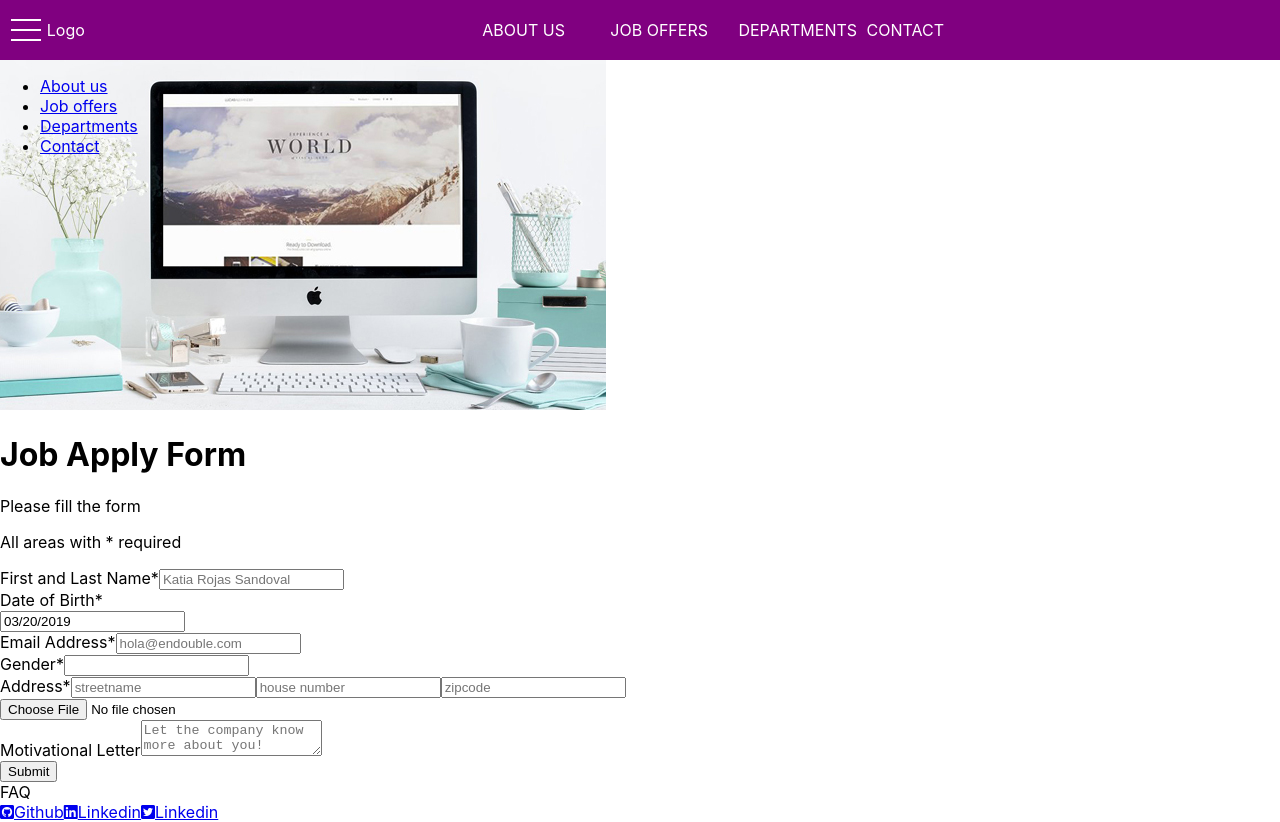
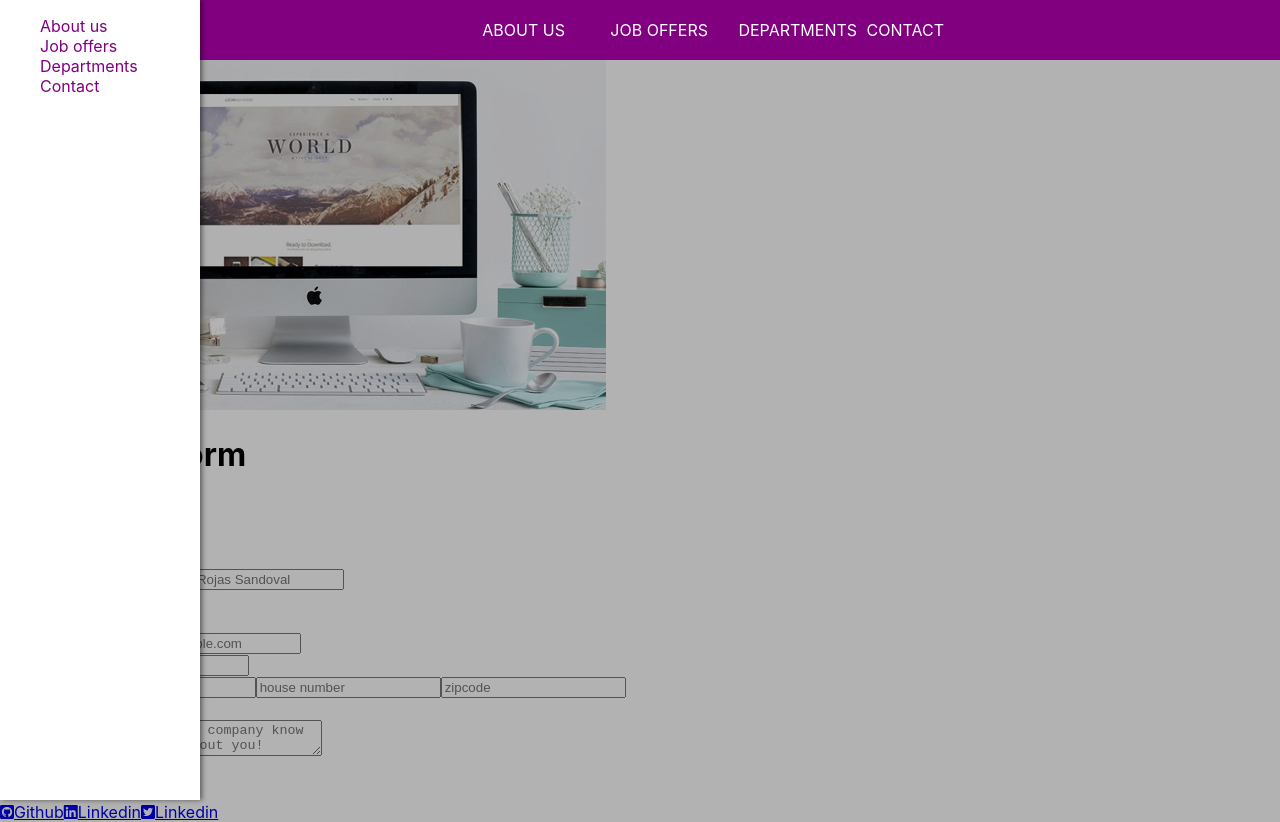
Before and after one commit to katia1802/job-apply-form, a React (Create React App) app: page / in a window 1280 px wide. Both pictures are taken after a click on the button 25 px from the left and 30 px from the top of the page. Built offline with nearby package versions, Linux system fonts and the light colour scheme.

Commit message:
sidebar open

```diff
--- a/src/App.js
+++ b/src/App.js
@@ -5,15 +5,6 @@ import Form from "./components/Form";
 import Footer from "./components/Footer";
 
 class App extends Component {
-  constructor(props) {
-    super(props);
-    this.state = {
-      hamburgerOpen: false
-    };
-  }
-
-
-
   render() {
     return (
       <div className="App">
--- /dev/null
+++ b/src/components/Backdrop/Backdrop.scss
@@ -0,0 +1,7 @@
+.backdrop{
+position: fixed;
+width: 100%;
+height: 100%;
+background-color: rgba(0,0,0,0.3);
+z-index: 100;
+}
--- /dev/null
+++ b/src/components/Backdrop/index.js
@@ -0,0 +1,16 @@
+import React, { Component } from 'react';
+import "./Backdrop.scss"
+
+class Backdrop extends Component {
+    constructor(props) {
+        super(props);
+        this.state = {  }
+    }
+    render() {
+        return (
+            <div className="backdrop"/>
+         );
+    }
+}
+
+export default Backdrop;
--- a/src/components/Header/index.js
+++ b/src/components/Header/index.js
@@ -3,14 +3,38 @@ import Workspace from "../../images/Workspace.jpg";
 import "./Header.scss";
 import Toolbar from "../Toolbar";
 import SideDrawer from "../SideDrawer/SideDrawer";
+import Backdrop from "../Backdrop";
 
 class Header extends Component {
+  constructor(props) {
+    super(props);
+    this.state = {
+      sideDrawerOpen: false
+    };
+    this.drawerToogleClickHandler= this.drawerToogleClickHandler.bind(this)
+  }
+
+  drawerToogleClickHandler() {
+    this.setState(prevState => {
+      return { sideDrawerOpen: !prevState.sideDrawerOpen };
+    });
+  }
   render() {
+    let sideDrawer;
+    let backdrop;
+
+    if (this.state.sideDrawerOpen) {
+      sideDrawer = <SideDrawer />;
+      backdrop = <Backdrop />;
+    }
     return (
       <div>
         <header className="header">
-          <Toolbar />
-          <SideDrawer/>
+          <Toolbar
+          drawerClickHandler={this.drawerToogleClickHandler}
+          />
+          {sideDrawer}
+          {backdrop}
         </header>
 
         <div>
--- a/src/components/SideDrawer/SideDrawer.js
+++ b/src/components/SideDrawer/SideDrawer.js
@@ -4,8 +4,8 @@ import './SideDrawer.scss'
 class SideDrawer extends Component {
     render() {
         return (
-            <nav>
-                <ul>
+            <nav className="side-drawer">
+                <ul className="sideDrawer__navigation-items">
           <li className="sideDrawer__navigation-item"><a className="sideDrawer__navigation-itemlink" href="https://endouble.com/" target="blank">About us</a></li>
           <li className="sideDrawer__navigation-item"><a className="sideDrawer__navigation-itemlink" href="https://workingatendouble.com/vacancies/" target="blank">Job offers</a></li>
           <li className="sideDrawer__navigation-item"><a className="sideDrawer__navigation-itemlink" href="https://workingatendouble.com/departments/" target='blank'>Departments</a></li>
--- a/src/components/SideDrawer/SideDrawer.scss
+++ b/src/components/SideDrawer/SideDrawer.scss
@@ -0,0 +1,30 @@
+.side-drawer {
+    height: 100%;
+    background-color: white;
+    box-shadow: 2px 0px 5px rgba(0, 0, 0, 0.5);
+    position: fixed;
+    top: 0;
+    left: 0;
+    width: 150px;
+    z-index: 200;
+    top: 0;
+    left: 0;
+    width: 50%;
+    max-width: 200px;
+}
+
+.side-drawer a:hover,
+.side-drawer a:active{
+    color: #fa923f
+}
+
+.sideDrawer__navigation-items{
+    list-style: none;
+    display: flex;
+    flex-direction: column;
+}
+
+.sideDrawer__navigation-itemlink{
+    color: purple;
+    text-decoration: none;
+}
--- a/src/components/SideDrawer/ToogleSideButton.js
+++ b/src/components/SideDrawer/ToogleSideButton.js
@@ -3,8 +3,9 @@ import "./ToggleSideDrawer.scss";
 
 class ToogleSideDrawer extends Component {
   render() {
+    const {click}= this.props
     return (
-      <button className="toggle-button">
+      <button className="toggle-button" onClick={click}>
         <div className="toggle-button__line" />
         <div className="toggle-button__line" />
         <div className="toggle-button__line" />
--- a/src/components/Toolbar/index.js
+++ b/src/components/Toolbar/index.js
@@ -4,9 +4,13 @@ import ToggleSideButton from "../SideDrawer/ToogleSideButton.js";
 
 class Toolbar extends Component {
   render() {
+    const {drawerClickHandler}=this.props
+    console.log ('holi', this.props)
     return (
       <nav className="toolbar__navigation">
-        <ToggleSideButton/>
+        <ToggleSideButton
+        click={drawerClickHandler}
+        />
         <div className="toolbar__logo">Logo</div>
       <div className="spacer"/>
         <ul className="toolbar__navigation-items">
```
Also changed, not shown: 1 other file (tests, documents, lock files or other folders).
